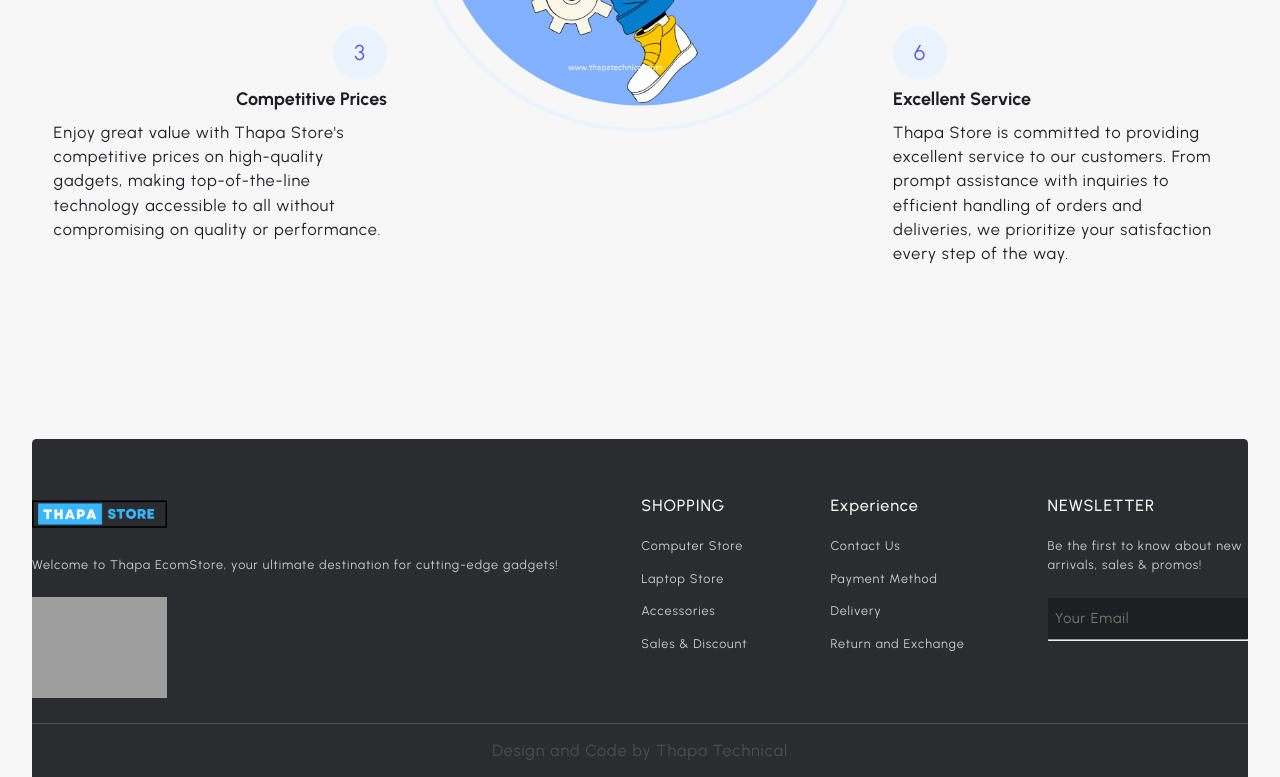
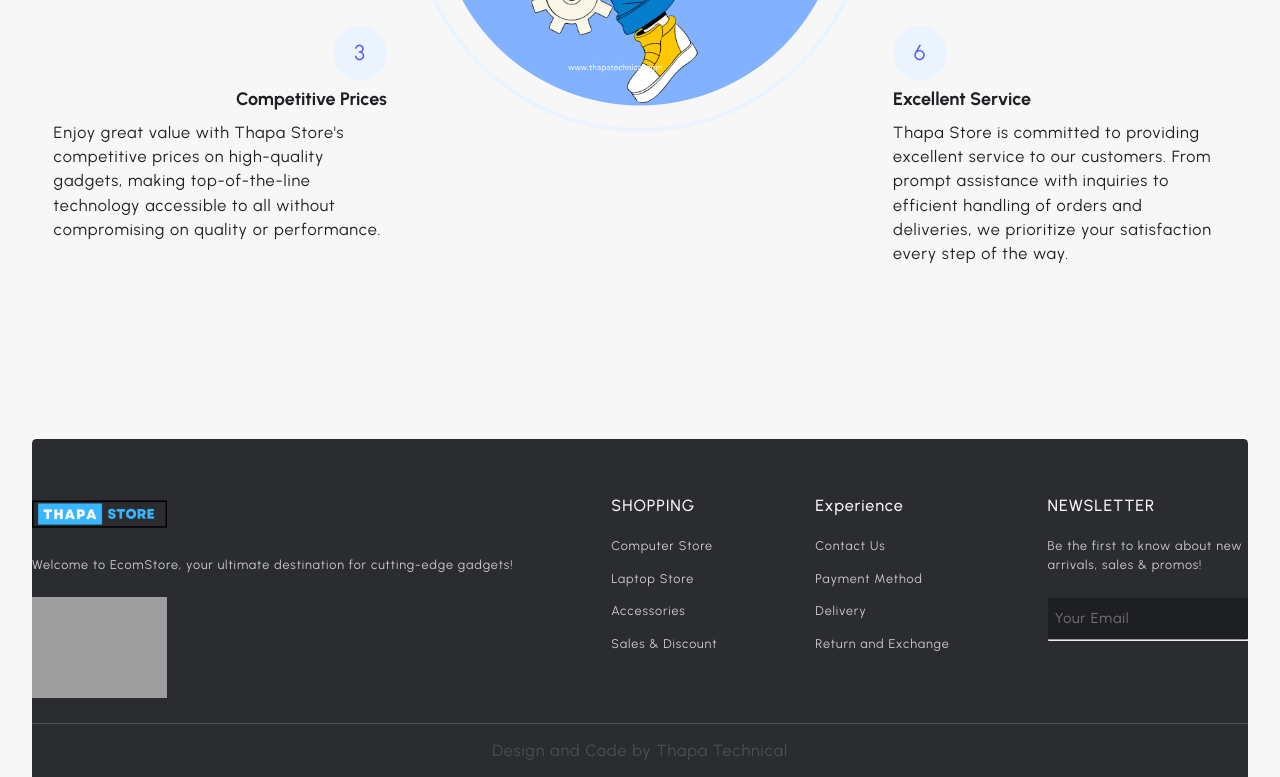
Before and after one commit to Diksha1412/ecommerce, a website built with Vite: page about.html in a window 1280 px wide. Shown: the part 2037-2814 px from the top of the page. Built offline with nearby package versions, Linux system fonts and the light colour scheme; grey boxes are pictures that could not be loaded; some icons are missing; a web font is replaced by a local one.

Commit message:
Initial commit

```diff
--- a/about.html
+++ b/about.html
@@ -323,7 +323,7 @@
         <div class="content_1">
           <img src="./images/logo.png" alt="logo" />
           <p>
-            Welcome to Thapa EcomStore, your ultimate destination for
+            Welcome to  EcomStore, your ultimate destination for
             cutting-edge gadgets!
           </p>
           <img src="https://i.postimg.cc/Nj9dgJ98/cards.png" alt="cards" />
```
Also changed, not shown: addToCart.html (+6 -6 lines).
